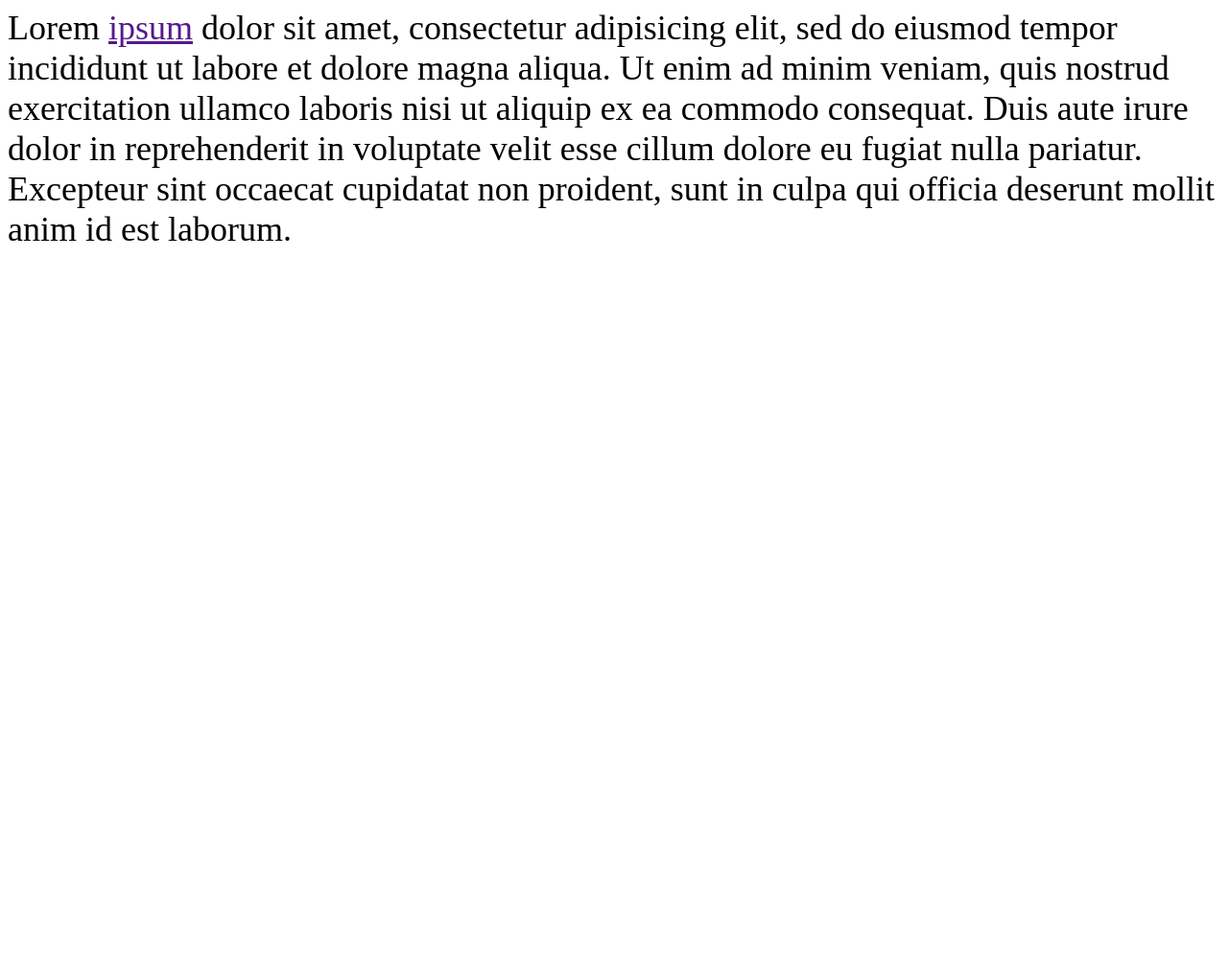
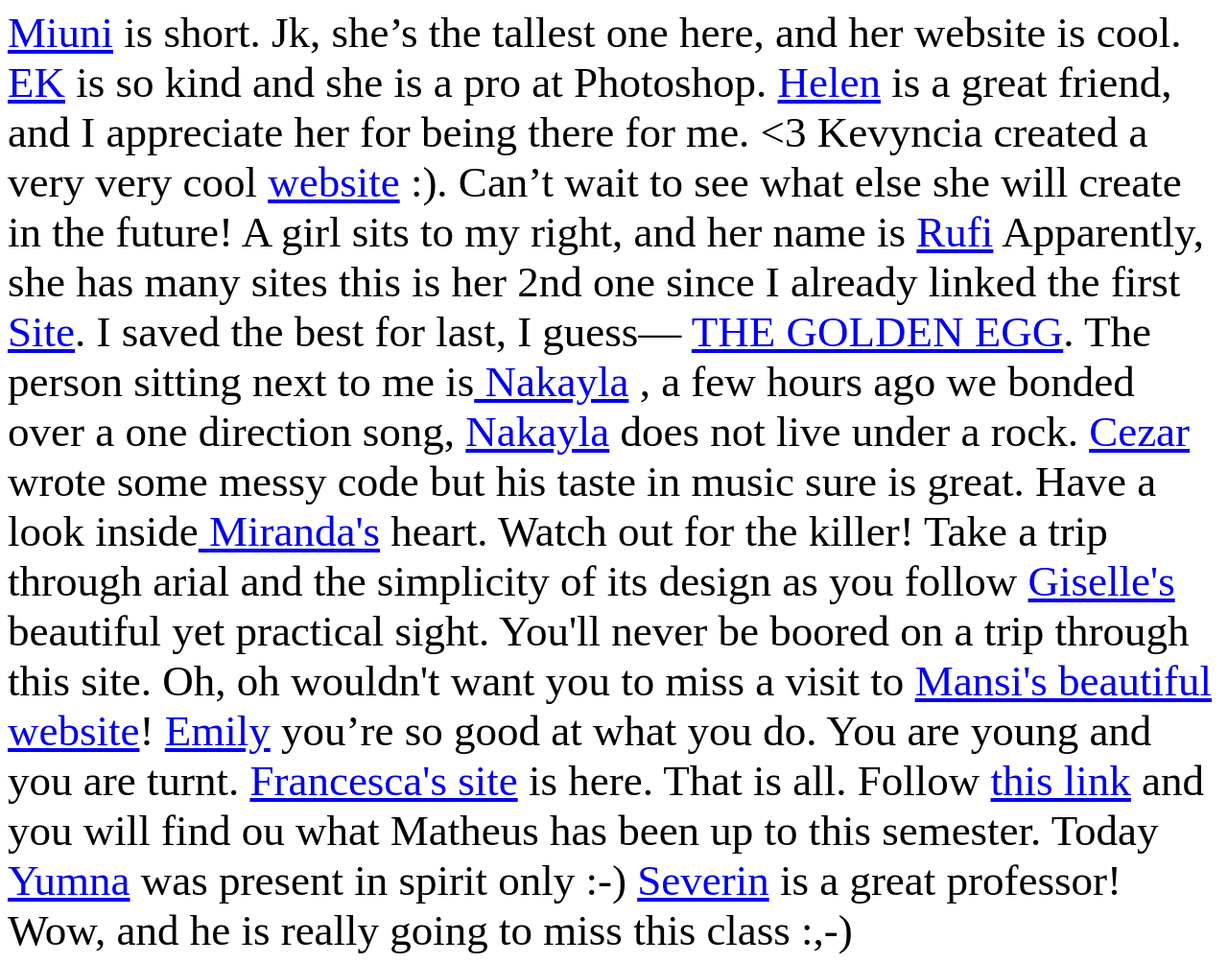
Before and after one commit to sb2804/interactiondesign, a plain HTML site: page index.html in a window 1280 px wide. Shown: the whole page at 96% size. Before the commit the page ends 800 px from the top, so only its background shows below. Drawn offline with Linux system fonts and the light colour scheme.

Commit message:
Update index.html

```diff
--- a/index.html
+++ b/index.html
@@ -7,7 +7,7 @@
 	<style type="text/css">
 
 		#text {
-			font-size: 36px;
+			font-size: 45px;
 		}
 
 	</style>
@@ -15,12 +15,39 @@
 </head>
 <body>
 
-	<div id="text">Lorem <a href="">ipsum</a> dolor sit amet, consectetur adipisicing elit, sed do eiusmod
-	tempor incididunt ut labore et dolore magna aliqua. Ut enim ad minim veniam,
-	quis nostrud exercitation ullamco laboris nisi ut aliquip ex ea commodo
-	consequat. Duis aute irure dolor in reprehenderit in voluptate velit esse
-	cillum dolore eu fugiat nulla pariatur. Excepteur sint occaecat cupidatat non
-	proident, sunt in culpa qui officia deserunt mollit anim id est laborum.</div>
+	<div id="text">
+
+<a href="https://muw3.github.io/futurafontinteractive/">Miuni</a> is short. Jk, she’s the tallest one here, and her website is cool.
+
+<a href="https://eck84.github.io/Comic-Sans/">EK<a> is so kind and she is a pro at Photoshop.
+
+<a href="https://helenjara.github.io/cardosite/">Helen</a> is a great friend, and I appreciate her for being there for me. <3
+
+Kevyncia created a very very cool <a href="https://kevyncia.github.io/FunkHouse/">website</a> :). Can’t wait to see what else she will create in the future!
+
+A girl sits to my right, and her name is <a href="https://rm1826.github.io/interactivedesign_rufi/">Rufi</a>  Apparently, she has many sites this is her 2nd one since I already linked the first <a href="https://rm1826.github.io/montserrat2/"]>Site</a>. I saved the best for last, I guess— <a href="https://rm1826.github.io/montserrat-last/"> THE GOLDEN EGG</a>.
+
+The person sitting next to me is<a href="https://nakaylaj2.github.io/BeatTech_1/"> Nakayla</a> , a few hours ago we bonded over a one direction song, <a href="https://nakaylaj2.github.io/BeatTech_1/"> Nakayla</a> does not live under a rock.
+
+<a href="https://ccr66.github.io/Typeface-Website/">Cezar</a> wrote some messy code but his taste in music sure is great.
+
+Have a look inside<a href="https://mip43.github.io/FinalWestminster/"> Miranda's</a> heart. Watch out for the killer!
+
+Take a trip through arial and the simplicity of its design as you follow <a href="https://gjs159.github.io/arial-/">Giselle's</a> beautiful yet practical sight. You'll never be boored on a trip through this site.
+
+Oh, oh wouldn't want you to miss a visit to <a href="https://mansipatel1906.github.io/POPPINS/">Mansi's beautiful website</a>!
+
+<a href="https://userzik.github.io/helvet/"> Emily</a> you’re so good at what you do. You are young and you are turnt.
+
+<a href="https://frainuzz.github.io/Doves-Type/">Francesca's site</a> is here. That is all.
+
+Follow <a href="https://matheuscueva.github.io/Exploring-Monoton/">this link</a> and you will find ou what Matheus has been up to this semester.
+
+Today <a href="https://yumnaee.github.io/Quitcher/">Yumna</a> was present in spirit only :-)
+
+<a href="mailto:severinbunse@gmail.com">Severin</a> is a great professor! Wow, and he is really going to miss this class :,-)
+
+	</div>
 
 </body>
 </html>
```
